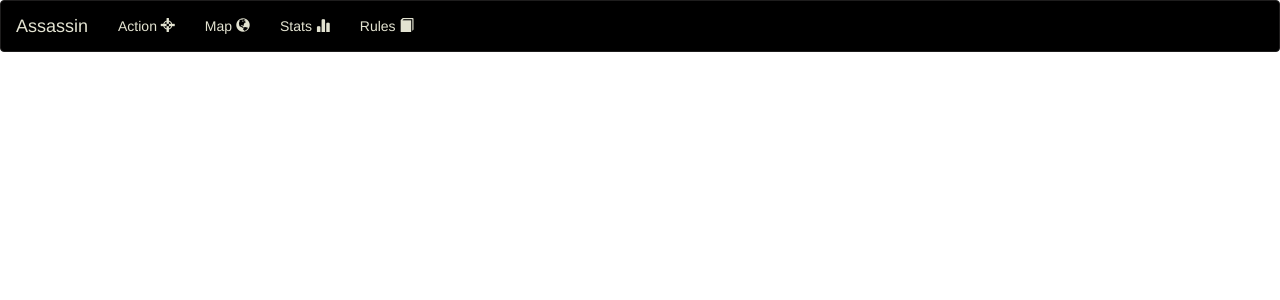
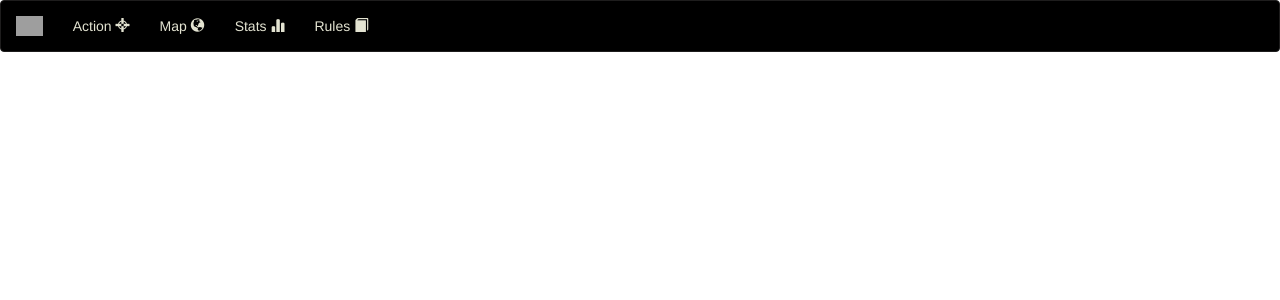
Before and after one commit to Astew1/SeniorAssassin, a PHP site: page /navbar.html in a window 1280 px wide. Shown: the top 300 px of the page. Run offline with PHP 8.4, Linux system fonts and the light colour scheme; grey boxes are pictures that could not be loaded.

Commit message:
navbar styling - adding logo

```diff
--- a/front-end/navbar.css
+++ b/front-end/navbar.css
@@ -1,3 +1,12 @@
+.navbar-brand {
+    padding: 0px;
+}
+.navbar-brand>img {
+    height: 100%;
+    padding: 15px;
+    width: auto;
+}
+
 .navbar-default {
     background-color: #000000;
     border-color: #1e1d1d;
--- a/front-end/navbar.html
+++ b/front-end/navbar.html
@@ -22,7 +22,10 @@
                 <span class = "icon-bar"></span>
             </button>
 
-            <a class = "nav navbar-brand" href = "index.html">Assassin</a>
+            <a class = "nav navbar-brand" href = "index.html">
+                <img src="http://res.cloudinary.com/candidbusiness/image/upload/v1455406304/dispute-bills-chicago.png" alt="Dispute Bills">
+            </a>
+
         </div>
 
 
```
Also changed, not shown: front-end/transparent assassin.png (added).
